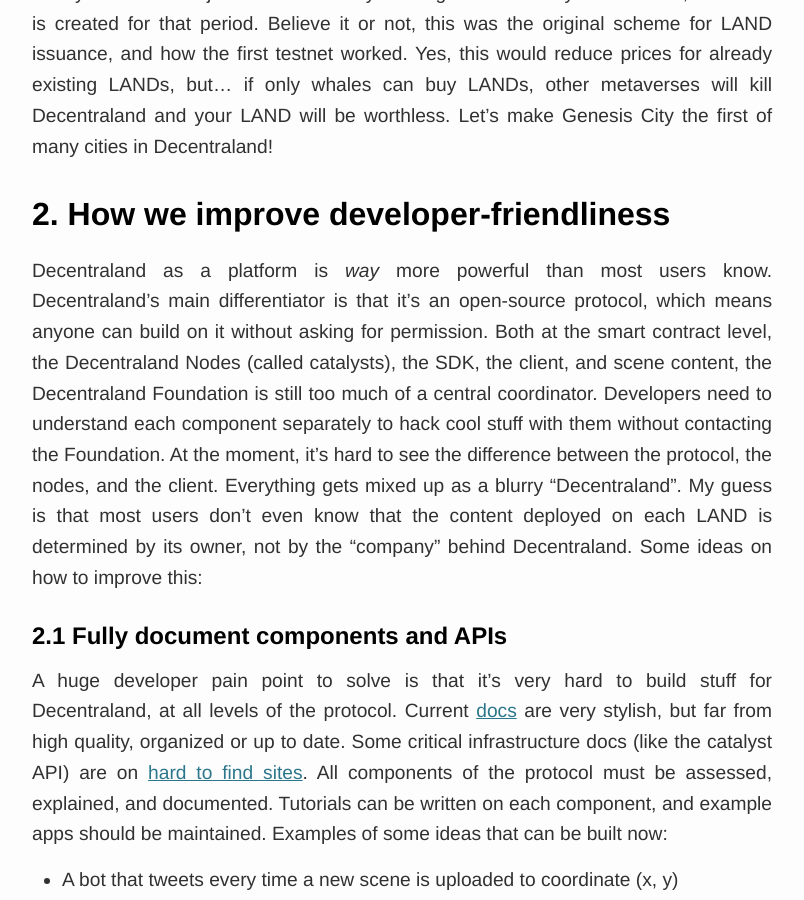
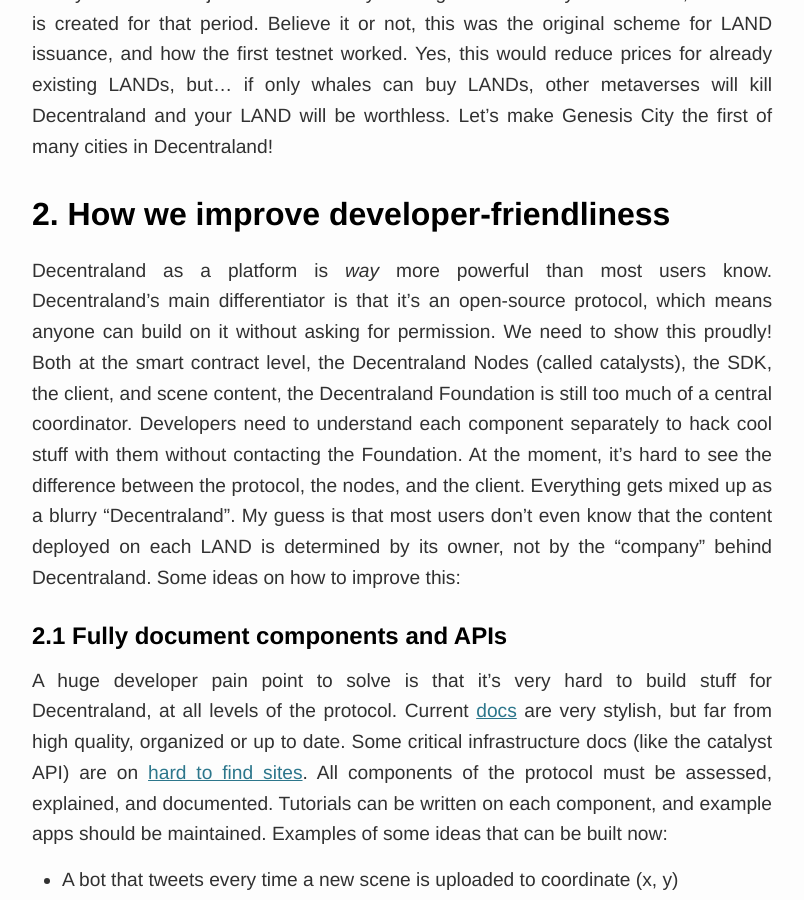
Before and after one commit to tobyornottobe/maraoz.github.io, a Jekyll site: the page built from _posts/2022-01-01-decentraland-vision.md, in a window 1280 px wide and 900 px high, scrolled down 3930 px. Shown: the whole window, without its empty margins (238-1042 px from the left). Built offline with Jekyll 4.4.1, drawn with Linux system fonts in a browser that asks for light colours.

Commit message:
Update 2022-01-01-decentraland-vision.md

```diff
--- a/_posts/2022-01-01-decentraland-vision.md
+++ b/_posts/2022-01-01-decentraland-vision.md
@@ -47,7 +47,7 @@
 Aside from enabling private lands and content, we need to increase the pool of public lands. The original map of 301x301 parcels was great to bootstrap the project by generating LAND scarcity, but it's already too small for our community. What's worse, many LANDs are in the hands of speculators who will never deploy content to the world. My proposed solution? Continuous LAND issuance. Every day, or every week, the protocol can auction a new LAND, and the highest bidder can spawn a new LAND at any coordinate adjacent to an already existing one. If nobody wants to bid, no LAND is created for that period. Believe it or not, this was the original scheme for LAND issuance, and how the first testnet worked. Yes, this would reduce prices for already existing LANDs, but... if only whales can buy LANDs, other metaverses will kill Decentraland and your LAND will be worthless. Let's make Genesis City the first of many cities in Decentraland!
 
 ## 2. How we improve developer-friendliness
-Decentraland as a platform is *way* more powerful than most users know. Decentraland's main differentiator is that it's an open-source protocol, which means anyone can build on it without asking for permission. Both at the smart contract level, the Decentraland Nodes (called catalysts), the SDK, the client, and scene content, the Decentraland Foundation is still too much of a central coordinator. Developers need to understand each component separately to hack cool stuff with them without contacting the Foundation. At the moment, it's hard to see the difference between the protocol, the nodes, and the client. Everything gets mixed up as a blurry "Decentraland". My guess is that most users don't even know that the content deployed on each LAND is determined by its owner, not by the "company" behind Decentraland.
+Decentraland as a platform is *way* more powerful than most users know. Decentraland's main differentiator is that it's an open-source protocol, which means anyone can build on it without asking for permission. We need to show this proudly! Both at the smart contract level, the Decentraland Nodes (called catalysts), the SDK, the client, and scene content, the Decentraland Foundation is still too much of a central coordinator. Developers need to understand each component separately to hack cool stuff with them without contacting the Foundation. At the moment, it's hard to see the difference between the protocol, the nodes, and the client. Everything gets mixed up as a blurry "Decentraland". My guess is that most users don't even know that the content deployed on each LAND is determined by its owner, not by the "company" behind Decentraland.
 Some ideas on how to improve this:
 
 ### 2.1 Fully document components and APIs
```
